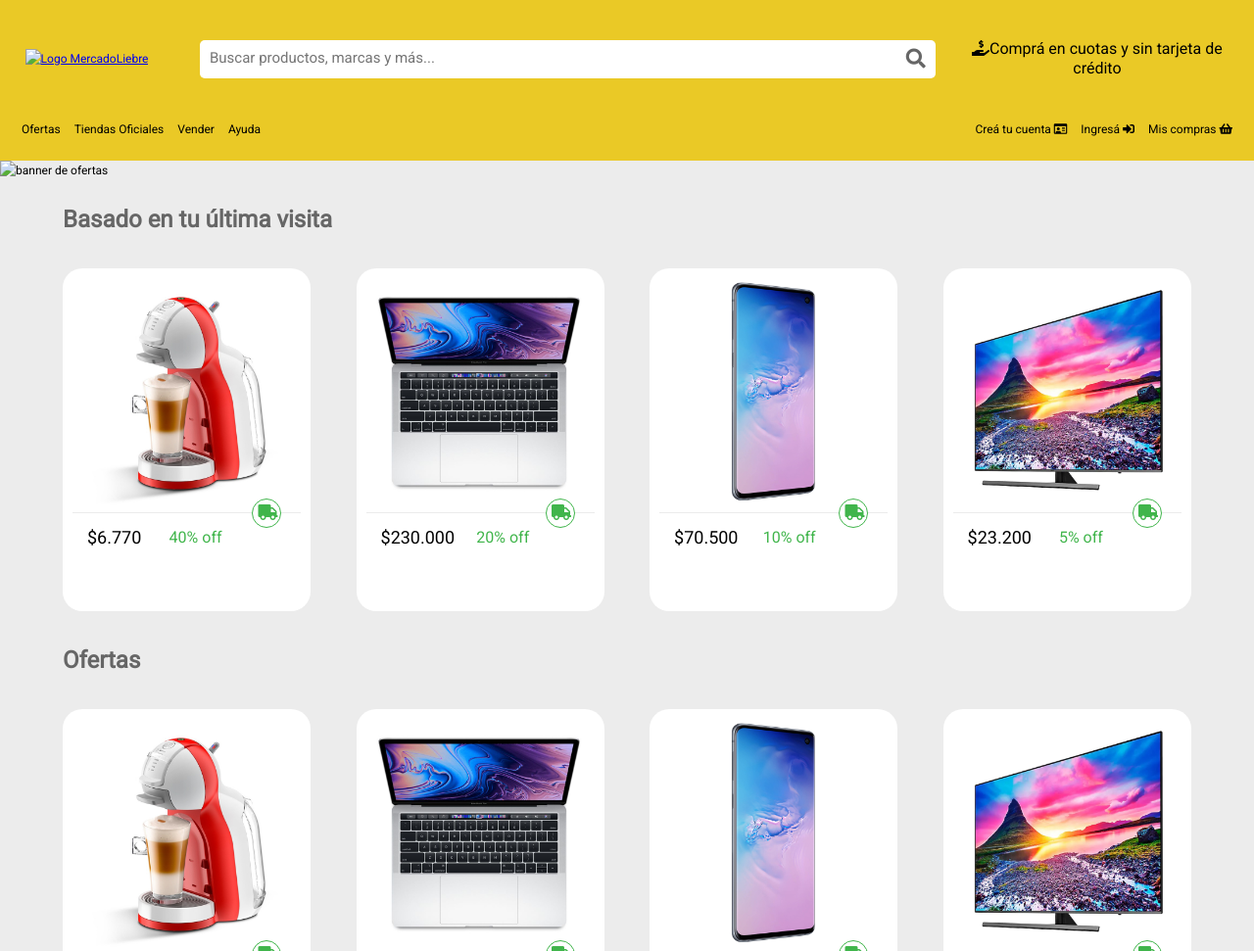
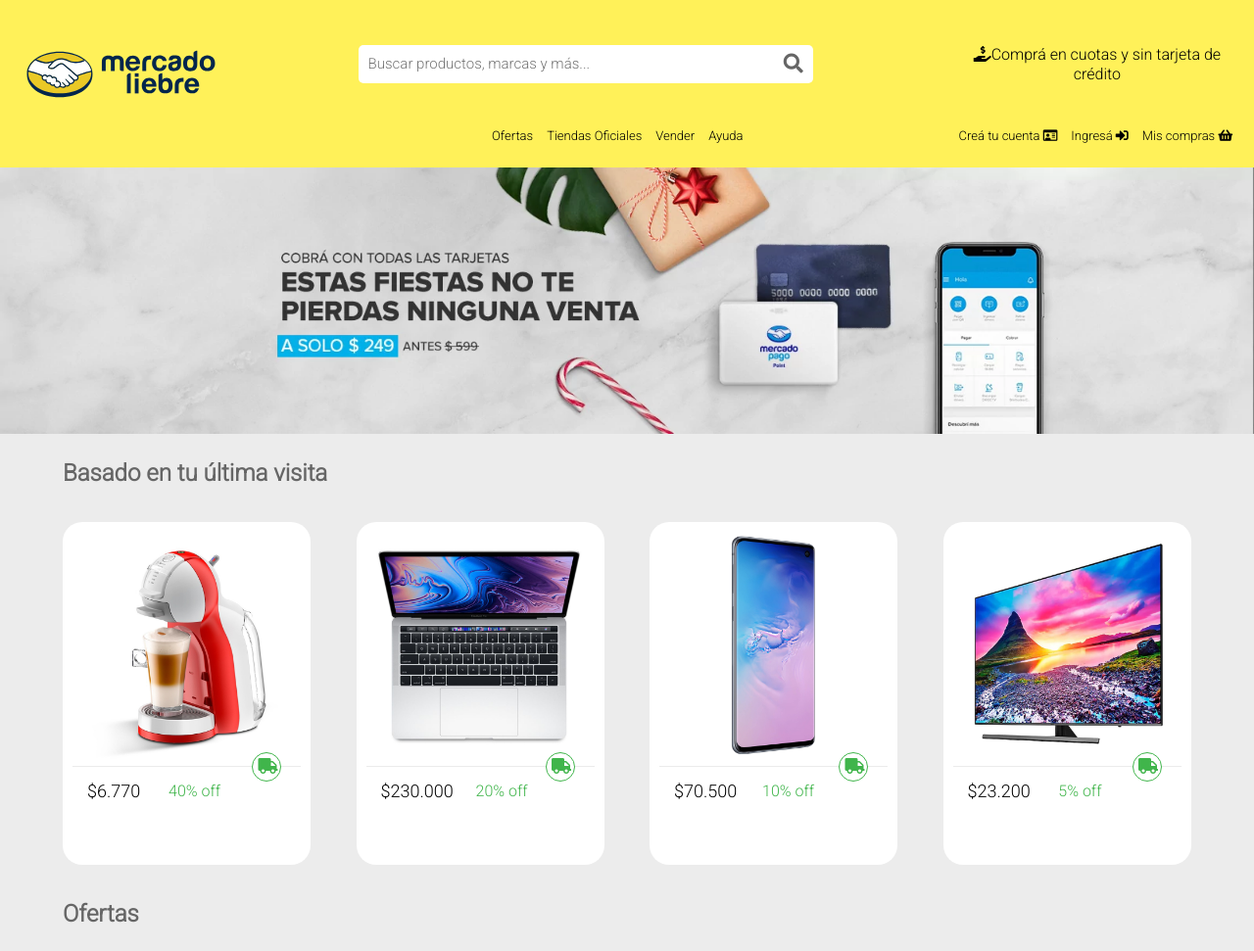
Before and after one commit to DiegoLuciaw/mercadoliebre, a website: page views/home.html in a window 1280 px wide. Shown: the top 971 px of the page at 98% size. Drawn offline with nearby package versions, Linux system fonts and the light colour scheme.

Commit message:
hasta aqui llegue

```diff
--- a/public/css/styles.css
+++ b/public/css/styles.css
@@ -4,24 +4,22 @@
     padding: 0px;
   }
   body {
-    font-family: Roboto;
-    font-size: 12px;
-    background-color: white;
+    font-family: 'Roboto', sans-serif;
+    font-size: 13px;
     line-height: 20px;
-    text-decoration: none;
     color: black;
     background-color: #ececec;
   }
   /*HEADER:*/
   .header-home {
-    background-color: #eac926;
-    padding: 5%;
+    background-color: #fff159;
   }
   .top-header {
-    padding-top: 20px;
+    padding-top: 25px;
   }
   .logo {
     width: 50%;
+    margin-top: 25px;
     padding-right: 15px;
     max-width: 300px;
   }
@@ -39,13 +37,13 @@
     justify-content: center;
   }
   .search-bar {
-    flex-grow: 7;
-    width: 100%;
+
+    width: 65%;
     display: flex;
     align-items: center;
     border-radius: 5px;
     padding: 8px 10px;
-    background-color: white;
+    background-color: rgb(255, 255, 255);
   }
   .search-bar input {
     flex: 1;
@@ -74,7 +72,15 @@
   }
   .header-navbar {
     display: none;
+    width: 100%;
   }
+
+  .left-navbar{
+    display: flex;
+    align-items: center;
+    padding-left: 480px;
+  }
+
   div#burger-menu {
     display: flex;
     justify-content: center;
--- a/views/home.html
+++ b/views/home.html
@@ -6,10 +6,9 @@
     <meta name="viewport" content="width=device-width, initial-scale=1.0" />
     <title>Mercado Liebre</title>
     <link rel="stylesheet" href="/css/normalize.css" />
-    <link
-      href="https://fonts.googleapis.com/css2?family=Roboto&display=swap"
-      rel="stylesheet"
-    />
+    <link rel="preconnect" href="https://fonts.googleapis.com">
+<link rel="preconnect" href="https://fonts.gstatic.com" crossorigin>
+<link href="https://fonts.googleapis.com/css2?family=Roboto:wght@300&display=swap" rel="stylesheet">
     <link
       rel="stylesheet"
       href="https://cdnjs.cloudflare.com/ajax/libs/font-awesome/5.15.4/css/all.min.css"
@@ -24,7 +23,7 @@
           <div class="logo">
             <a href="/"
               ><img
-                src="public/img/logo-mercado-liebre.svg"
+                src="/img/logo-mercado-liebre.svg"
                 alt="Logo MercadoLiebre"
               />
             </a>
@@ -75,7 +74,7 @@
     <section class="banner">
       <img
         id="banner"
-        src="img/img-home-banner.jppg"
+        src="/img/img-home-banner.jpg"
         alt="banner de ofertas"
       />
     </section>
```
Also changed, not shown: views/register.html (+2 -2 lines).
